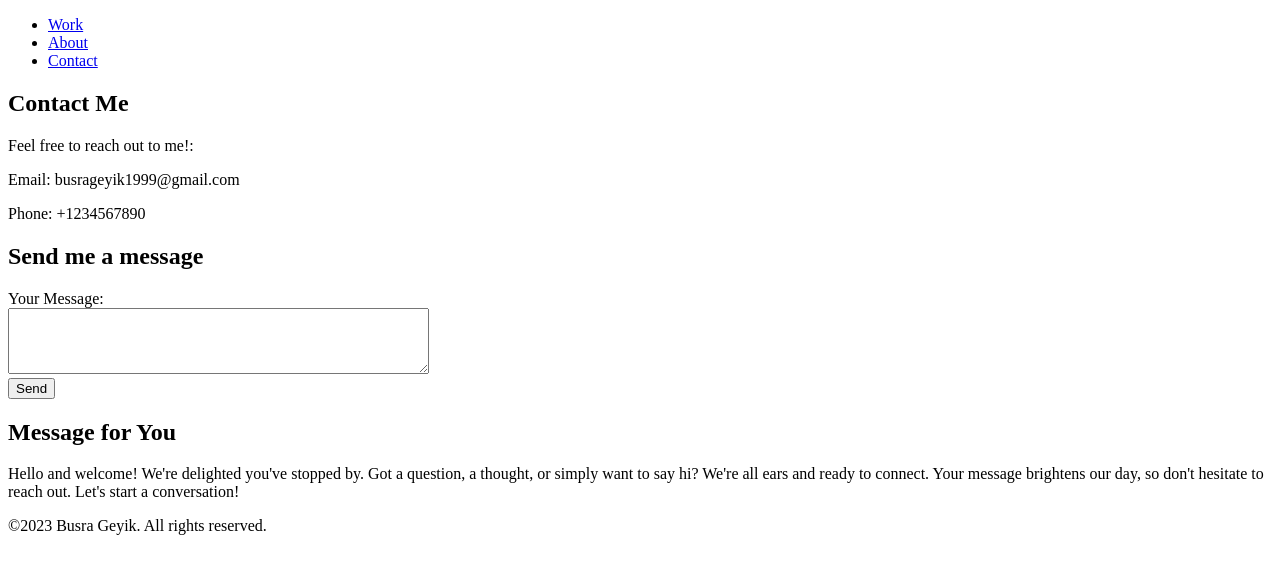
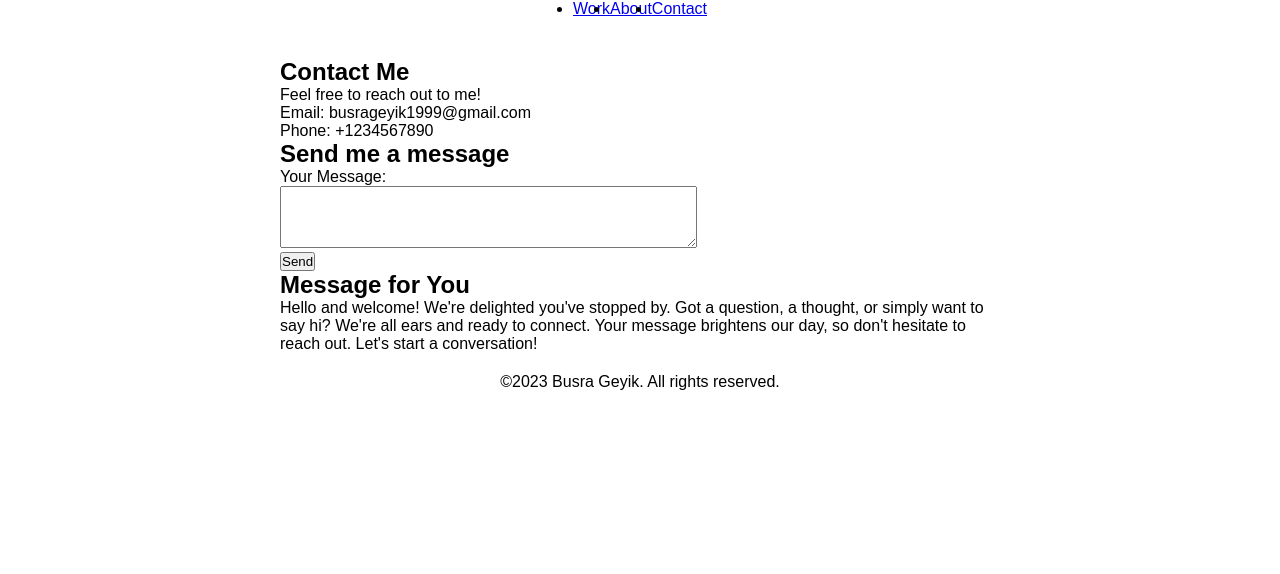
Before and after one commit to busrageyikahmed/Online-portfolio-2, a plain HTML site: page contact.html in a window 1280 px wide. Drawn offline with Linux system fonts and the light colour scheme.

Commit message:
Add files via upload
updated html

```diff
--- a/contact.html
+++ b/contact.html
@@ -2,13 +2,41 @@
 <html>
 <head>
     <title>Contact Me</title>
-    <link rel="stylesheet" type="text/css" href="#styles.css">
+    <style>
+
+        * {
+            margin: 0;
+            padding: 0;
+            box-sizing: border-box;
+        }
+
+        body {
+            font-family: Arial, sans-serif;
+            text-align: center;
+        }
+
+        .container {
+            text-align: left;
+            margin: 0 auto;
+            max-width: 800px;
+            padding: 0 20px;
+        }
+
+        .row {
+            display: flex;
+            justify-content: center;
+            margin-bottom: 20px;
+        }
+
+        .contact-footer {
+            text-align: center;
+        }
+    </style>
 </head>
 <body>
-    <header>
-
-        <nav>
-            <ul>
+    <header class="container">
+        <nav class="row">
+            <ul class="container row">
                 <li><a href="#work">Work</a></li>
                 <li><a href="#about">About</a></li>
                 <li><a href="#contact">Contact</a></li>
@@ -16,10 +44,11 @@
         </nav>
     </header>
 
-    <main>
-        <section id="contact">
+    <main class="container">
+        <section class="row">
+            <div class="container">
                 <h1>Contact Me</h1>
-            <p>Feel free to reach out to me!:</p>
+                <p>Feel free to reach out to me!</p>
 
                 <p>Email: busrageyik1999@gmail.com</p>
                 <p>Phone: +1234567890</p>
@@ -32,16 +61,20 @@
                     <input type="submit" value="Send">
                 </form>
 
-
                 <h2>Message for You</h2>
                 <p>Hello and welcome! We're delighted you've stopped by.
                     Got a question, a thought, or simply want to say hi? We're all ears and ready to connect.
                     Your message brightens our day, so don't hesitate to reach out. Let's start a conversation!</p>
+            </div>
         </section>
     </main>
 
-    <footer>
+    <footer class="container">
+        <div class="row">
+            <footer class="contact-footer">
                 <p>&copy;2023 Busra Geyik. All rights reserved.</p>
+            </footer>
+        </div>
     </footer>
 </body>
 </html>
```
Also changed, not shown: aboutbusrageyik.html (+36 -12 lines), index.html (+34 -9 lines), nefes&co.html (+65 -48 lines). Lines whose indentation alone changed are shown as unchanged.
